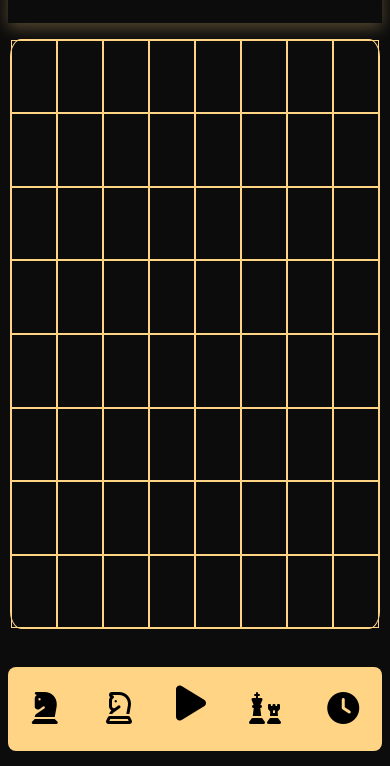
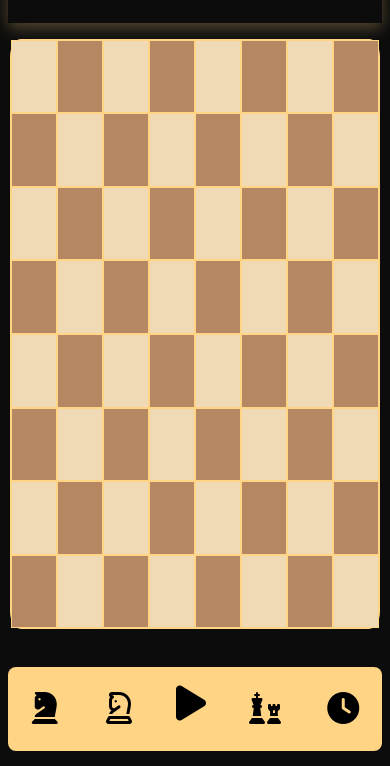
Before and after one commit to ReyKiptoo/chess, a plain HTML site: page index.html in a window 390 px wide. Shown: the part 86-852 px from the top of the page. Drawn offline with Linux system fonts and the light colour scheme.

Commit message:
full board

```diff
--- a/styles.css
+++ b/styles.css
@@ -96,6 +96,34 @@
     flex-direction: row;
   }
 
+  /* Setting background colors for the first and second row */
+  .row1 .col:nth-child(even),
+  .row3 .col:nth-child(even),
+  .row5 .col:nth-child(even),
+  .row7 .col:nth-child(even) {
+    background-color: #b58863;
+  }
+  .row1 .col:nth-child(odd),
+  .row3 .col:nth-child(odd),
+  .row5 .col:nth-child(odd),
+  .row7 .col:nth-child(odd) {
+    background-color: #f0d9b5;
+  }
+
+  .row2 .col:nth-child(odd),
+  .row4 .col:nth-child(odd),
+  .row6 .col:nth-child(odd),
+  .row8 .col:nth-child(odd) {
+    background-color: #b58863;
+  }
+  .row2 .col:nth-child(even),
+  .row4 .col:nth-child(even),
+  .row6 .col:nth-child(even),
+  .row8 .col:nth-child(even) {
+    background-color: #f0d9b5;
+  }
+
+  /* setting background colors for the third and fourth row */
   .col {
     height: 100%;
     width: 12.5%;
```
